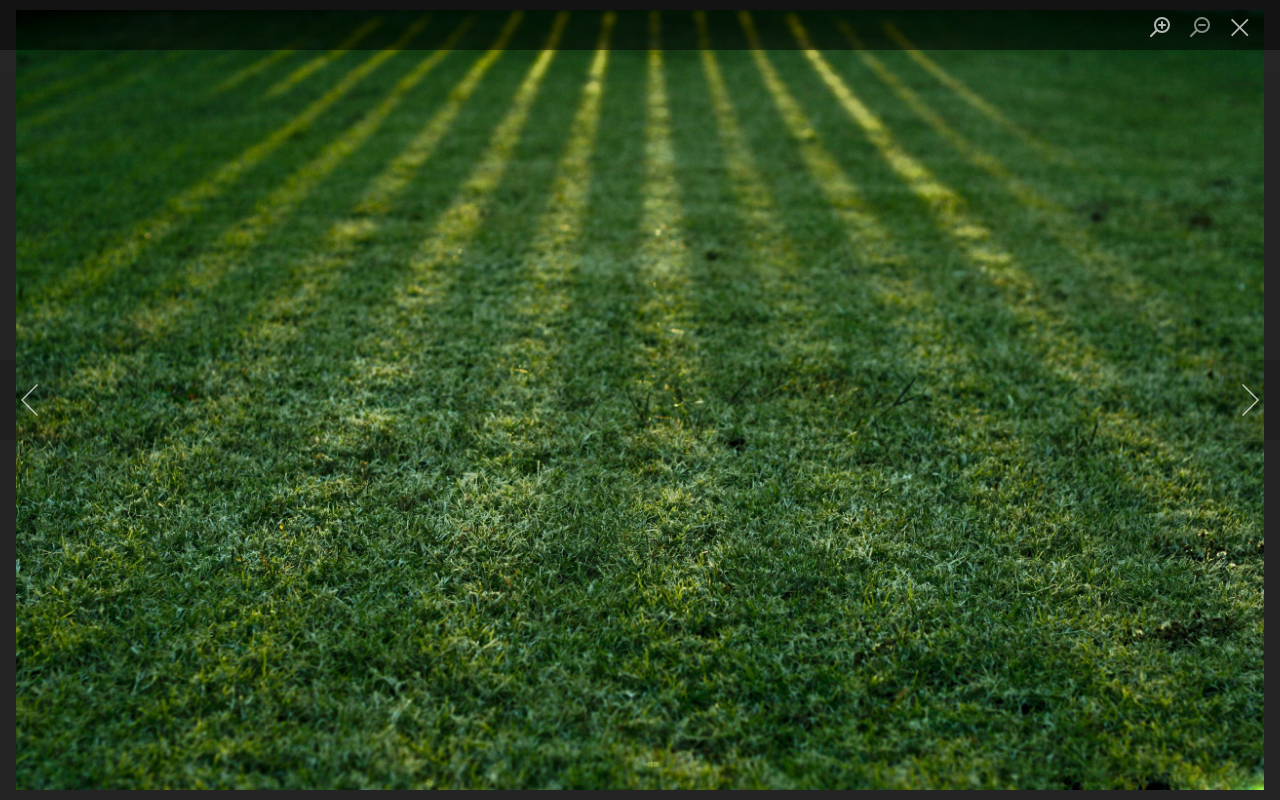
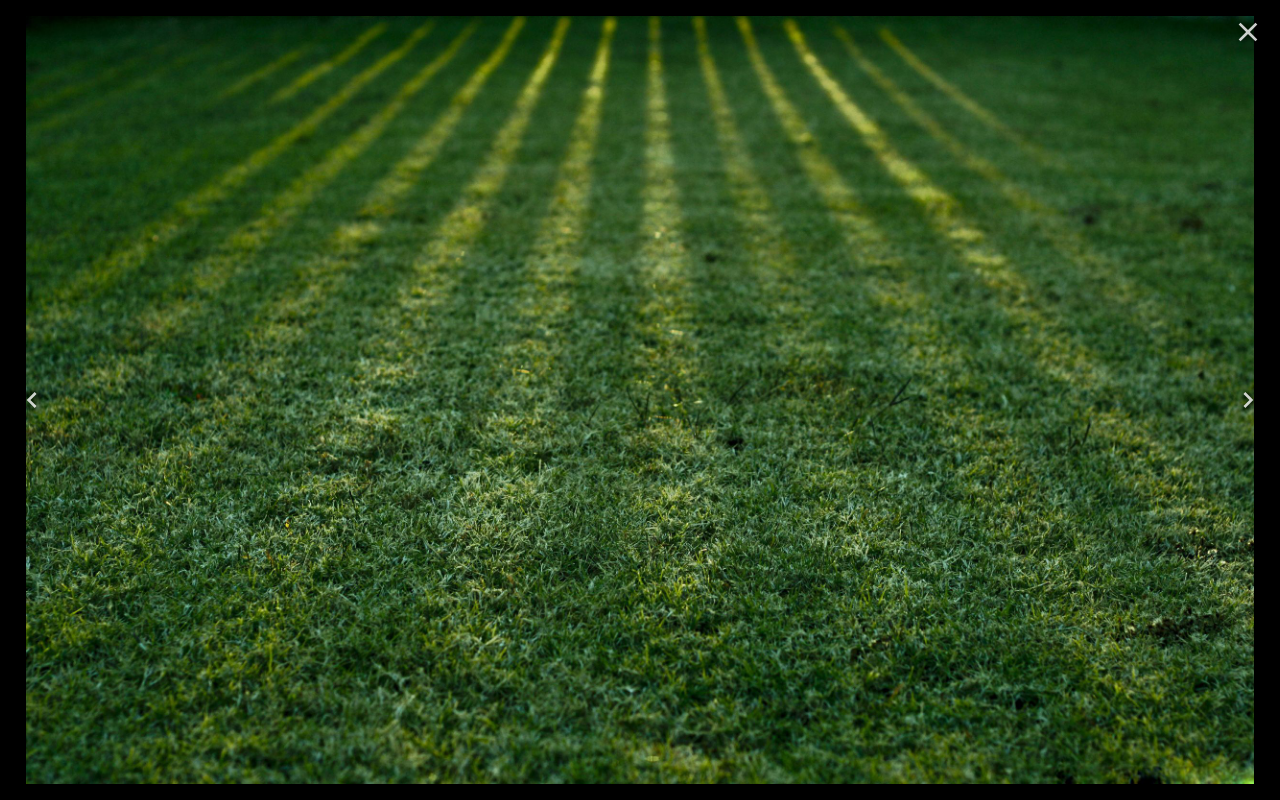
Before and after one commit to Shailyarajsinh/Dynamic_turf-, a React (Vite) app: page /gallery in a window 1280 px wide. Both pictures are taken after a click on the element 248 px from the left and 436 px from the top of the page. Shown: the top 800 px of the page. Built offline with nearby package versions, Linux system fonts and the light colour scheme.

Commit message:
Removed the conflicting dependency

```diff
--- a/package.json
+++ b/package.json
@@ -15,11 +15,11 @@
     "@tailwindcss/vite": "^4.0.4",
     "react": "^18.3.1",
     "react-dom": "^18.3.1",
-    "react-image-lightbox": "^5.1.4",
     "react-router-dom": "^7.2.0",
     "react-use-gesture": "^9.1.3",
     "tailwindcss": "^4.0.4",
-    "three": "^0.173.0"
+    "three": "^0.173.0",
+    "yet-another-react-lightbox": "^3.21.7"
   },
   "devDependencies": {
     "@eslint/js": "^9.19.0",
--- a/src/pages/Gallery.jsx
+++ b/src/pages/Gallery.jsx
@@ -1,8 +1,6 @@
 import React, { useState } from "react";
-import Lightbox from "react-image-lightbox";
-import "react-image-lightbox/style.css";
-
-// import phots from "../../public//";
+import Lightbox from "yet-another-react-lightbox";
+import "yet-another-react-lightbox/styles.css";
 
 function Gallery() {
     const categories = {
@@ -15,7 +13,7 @@ function Gallery() {
     const [isOpen, setIsOpen] = useState(false);
     const [photoIndex, setPhotoIndex] = useState(0);
 
-    const images = categories[selectedCategory];
+    const images = categories[selectedCategory].map((src) => ({ src }));
 
     return (
         <div className="bg-gray-100 min-h-screen py-12 px-6 md:px-12">
@@ -40,7 +38,7 @@ function Gallery() {
                 </div>
 
                 <div className="grid grid-cols-1 sm:grid-cols-2 md:grid-cols-3 gap-6">
-                    {images.map((image, index) => (
+                    {categories[selectedCategory].map((image, index) => (
                         <div key={index} className="overflow-hidden rounded-lg shadow-lg cursor-pointer" onClick={() => {
                             setPhotoIndex(index);
                             setIsOpen(true);
@@ -57,12 +55,10 @@ function Gallery() {
 
             {isOpen && (
                 <Lightbox
-                    mainSrc={images[photoIndex]}
-                    nextSrc={images[(photoIndex + 1) % images.length]}
-                    prevSrc={images[(photoIndex + images.length - 1) % images.length]}
-                    onCloseRequest={() => setIsOpen(false)}
-                    onMovePrevRequest={() => setPhotoIndex((photoIndex + images.length - 1) % images.length)}
-                    onMoveNextRequest={() => setPhotoIndex((photoIndex + 1) % images.length)}
+                    open={isOpen}
+                    close={() => setIsOpen(false)}
+                    slides={images}
+                    index={photoIndex}
                 />
             )}
         </div>
```
Also changed, not shown: 1 other file (tests, documents, lock files or other folders).
